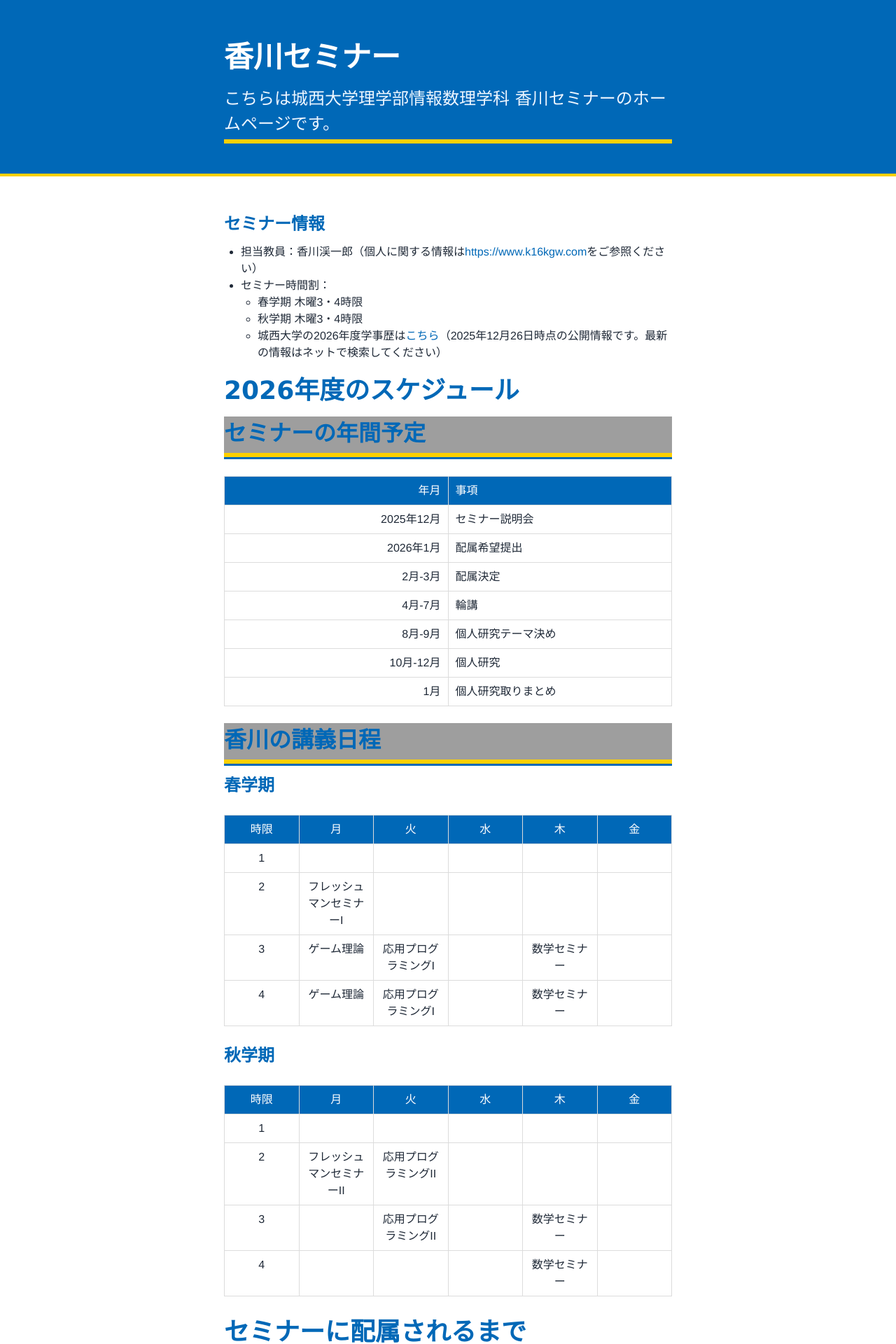
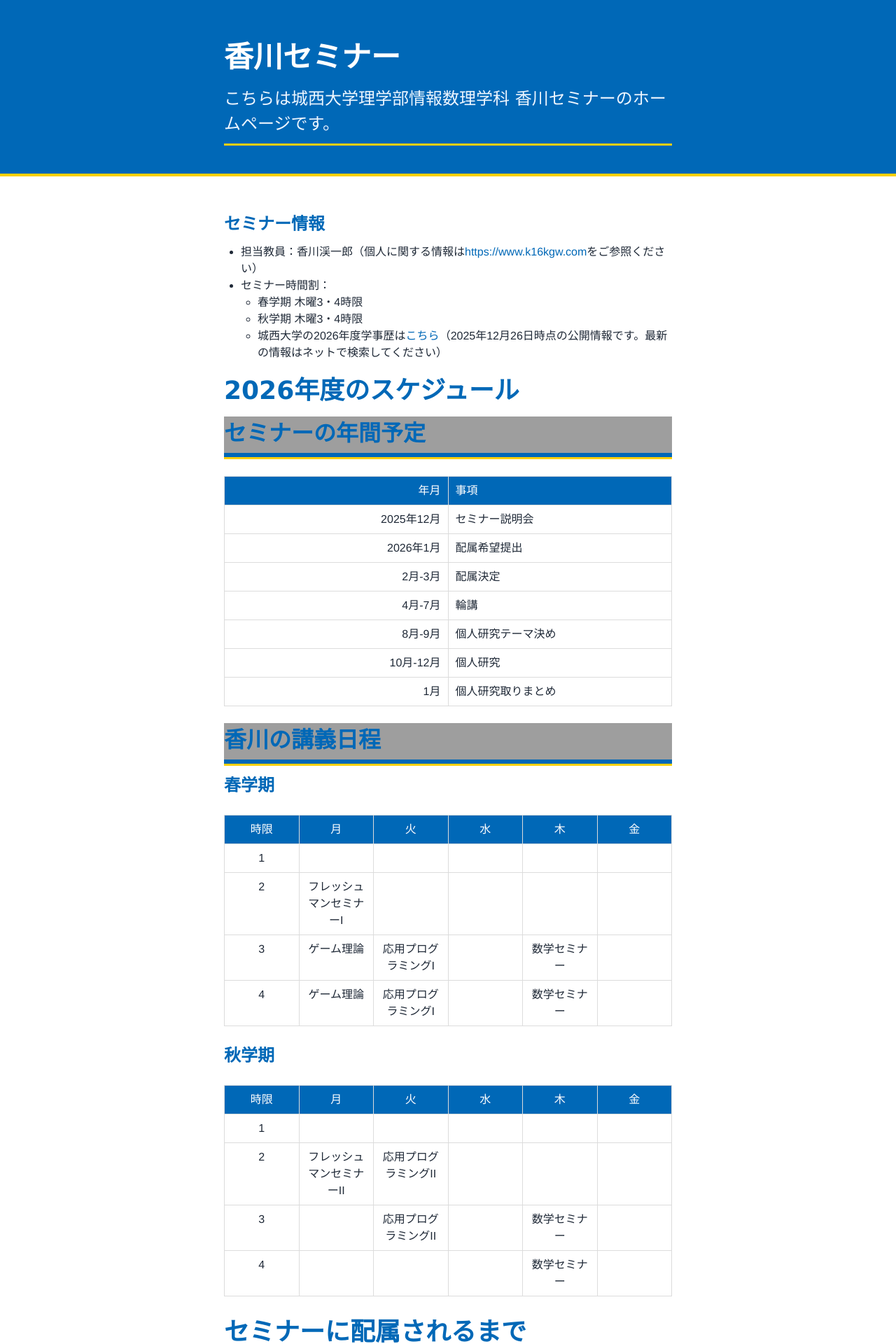
Before and after one commit to k16kgw/k16kgw.github.io, a Jekyll site: the page built from index.md, in a window 1280 px wide. Shown: the top 1920 px of the page at 70% size. Built offline with Jekyll 4.4.1, drawn with Linux system fonts in a browser that asks for light colours; grey boxes are pictures that could not be loaded.

Commit message:
chg theme-josai h2

```diff
--- a/_sass/_theme-josai.scss
+++ b/_sass/_theme-josai.scss
@@ -85,9 +85,14 @@
 //   padding-bottom: 6px;
 // }
 
+// h2 {
+//   border-bottom: 3px solid var(--josai-blue);
+//   box-shadow: inset 0 -6px 0 var(--josai-yellow);
+// }
+
 h2 {
-  border-bottom: 3px solid var(--josai-blue);
-  box-shadow: inset 0 -6px 0 var(--josai-yellow);
+  border-bottom: 3px solid var(--josai-yellow);
+  box-shadow: inset 0 -6px 0 var(--josai-blue);
 }
 
 .highlight {
```
